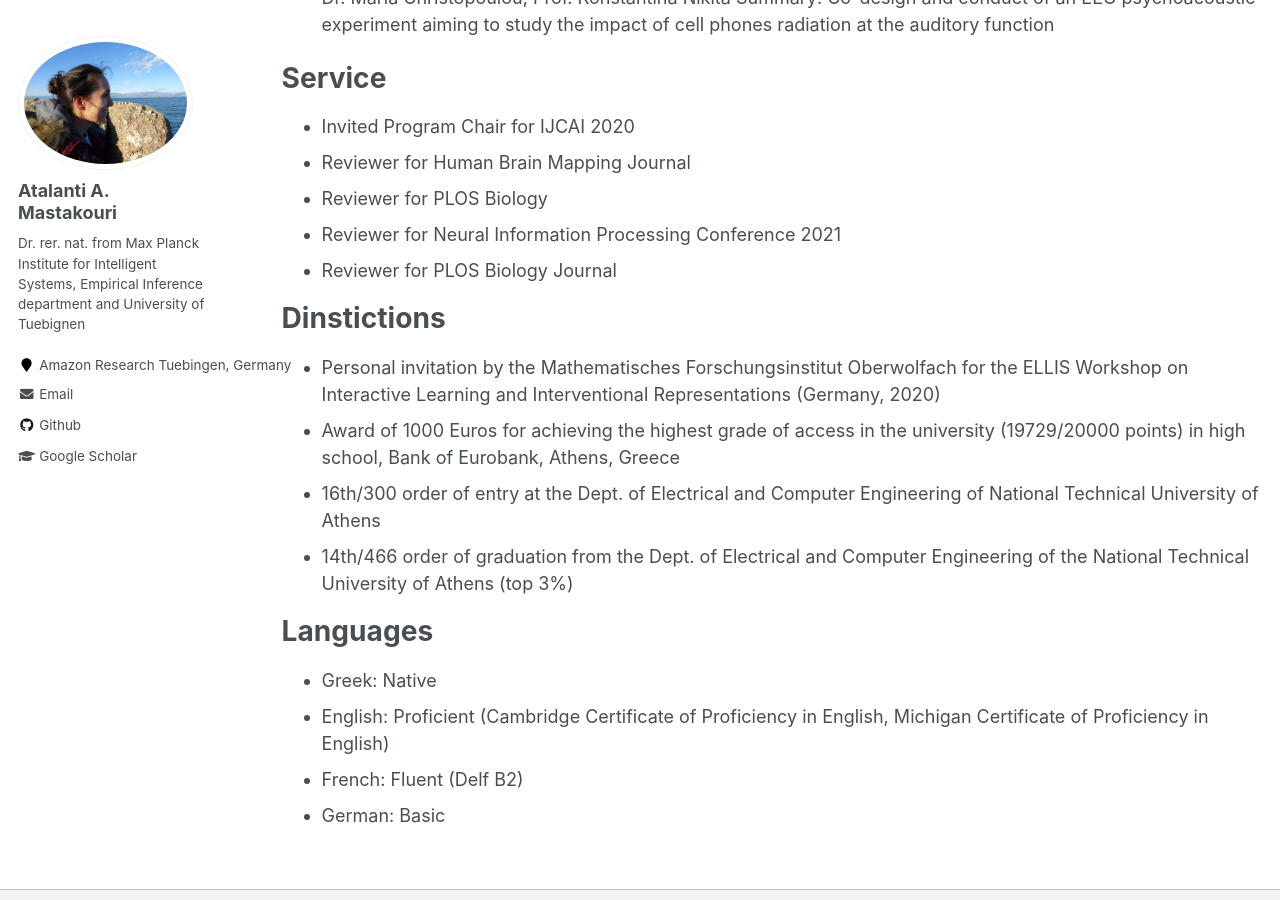
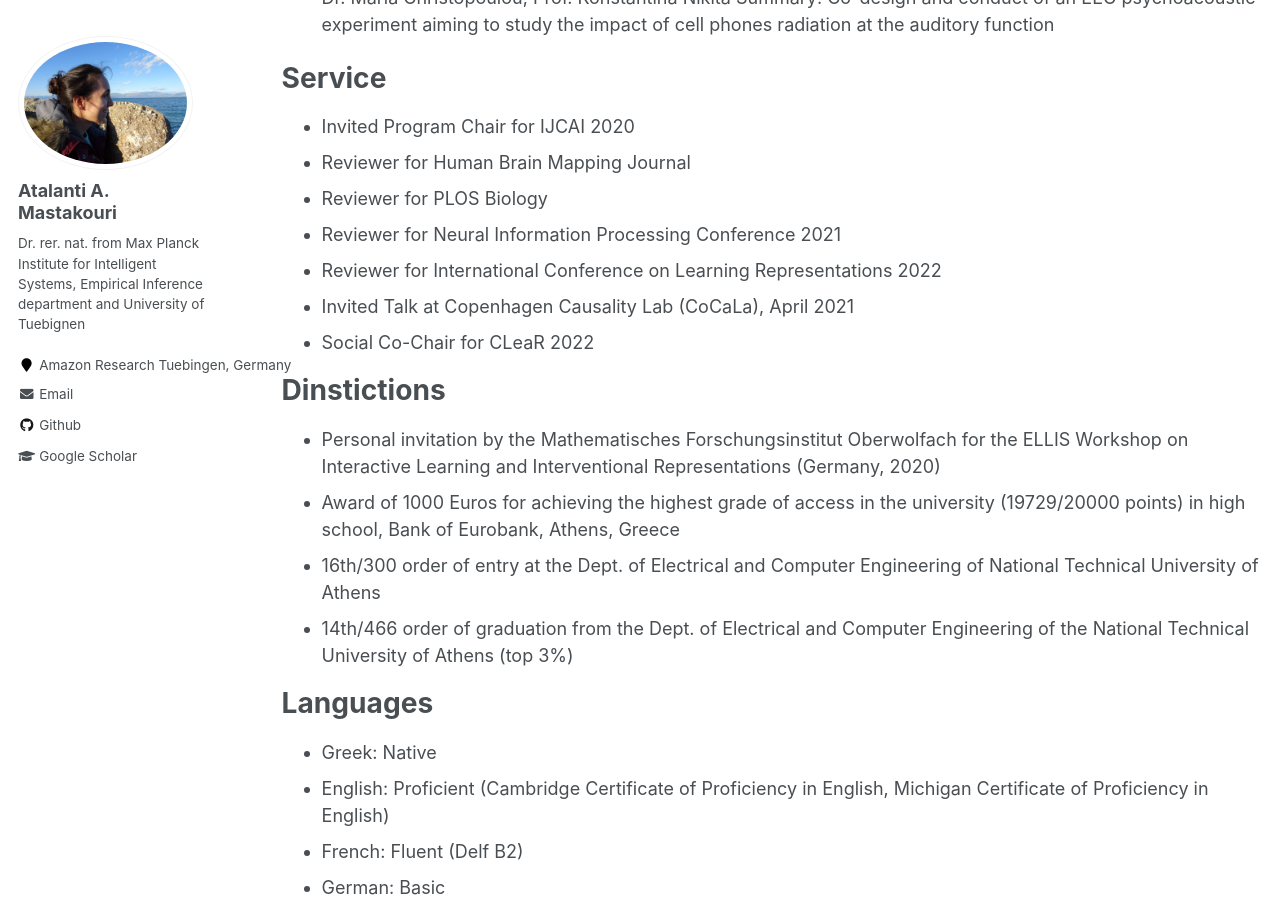
Before and after one commit to atalanti/atalanti.github.io, a Jekyll site: the page built from _pages/cv.md, in a window 1280 px wide and 900 px high, scrolled down 1440 px. Built offline with Jekyll 4.4.1, drawn with Linux system fonts in a browser that asks for light colours.

Commit message:
Update cv.md

```diff
--- a/_pages/cv.md
+++ b/_pages/cv.md
@@ -63,7 +63,9 @@ Service
 * Reviewer for Human Brain Mapping Journal
 * Reviewer for PLOS Biology
 * Reviewer for Neural Information Processing Conference 2021
-* Reviewer for PLOS Biology Journal
+* Reviewer for International Conference on Learning Representations 2022
+* Invited Talk at Copenhagen Causality Lab (CoCaLa), April 2021
+* Social Co-Chair for CLeaR 2022
 
 Dinstictions
 ======
```
